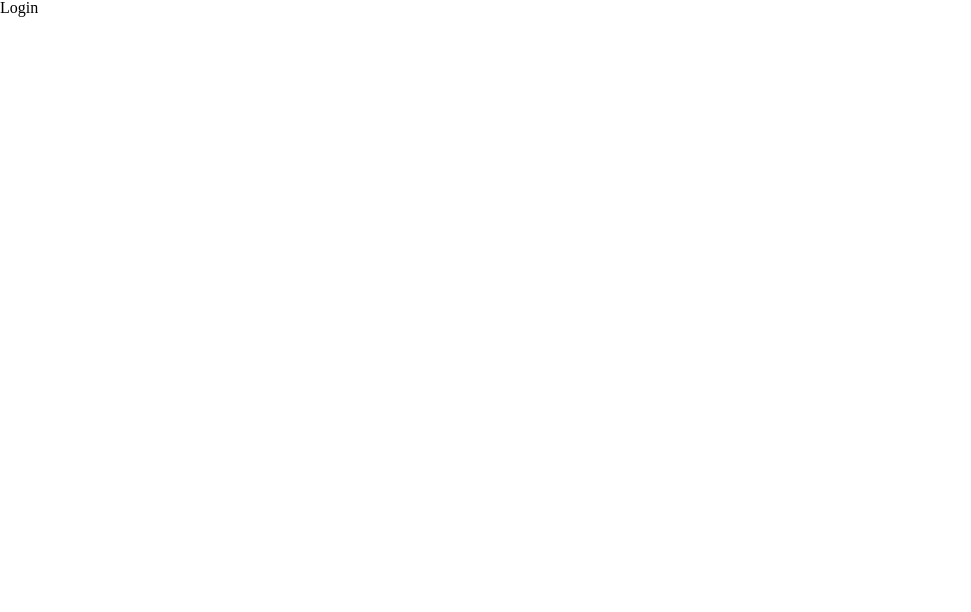
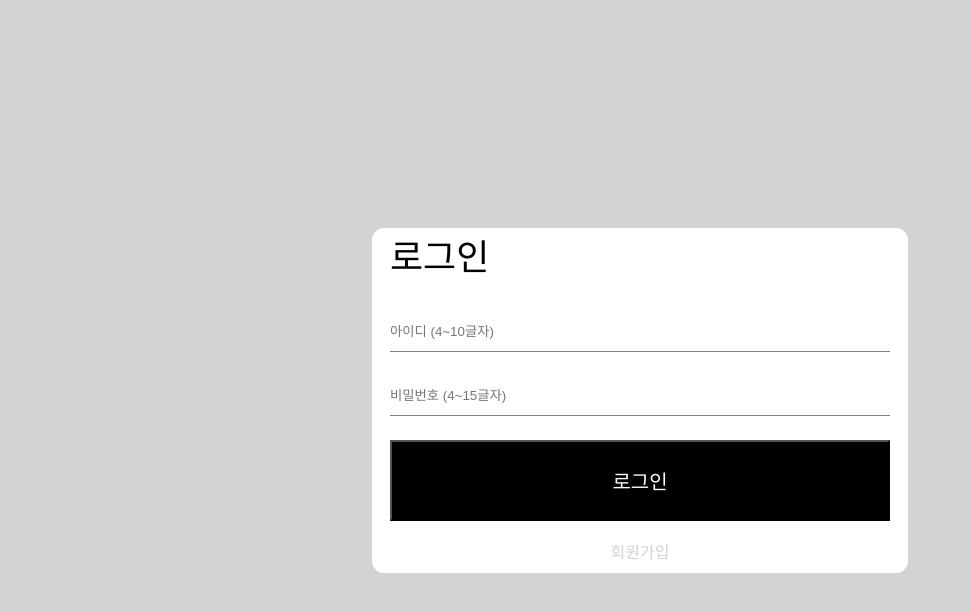
Before and after one commit to HuaHuaChiChi/fanletter_week4, a React (Create React App) app: page /login in a window 1280 px wide. Shown: the top 612 px of the page, without its empty margins (0-971 px from the left). Built offline with nearby package versions, Linux system fonts and the light colour scheme; data requests are answered from the project's data file.

Commit message:
feat : 로그인 ui 생성

```diff
--- /dev/null
+++ b/src/components/common/Button.jsx
@@ -0,0 +1,47 @@
+import styled, { css } from "styled-components";
+
+export default function Button({
+  text,
+  onClick = () => {},
+  size = "small",
+  disabled = null,
+}) {
+  return (
+    <BtnWrapper size={size}>
+      <button disabled={disabled} onClick={onClick}>
+        {text}
+      </button>
+    </BtnWrapper>
+  );
+}
+
+const BtnWrapper = styled.div`
+  display: flex;
+  justify-content: flex-end;
+  align-items: center;
+  & button {
+    background-color: black;
+    color: white;
+    font-size: 16px;
+    &:disabled {
+      background-color: lightgray;
+    }
+
+    cursor: pointer;
+    ${(props) => {
+      switch (props.size) {
+        case "large":
+          return css`
+            width: 100%;
+            font-size: 20px;
+            padding: 24px 36px;
+          `;
+        default:
+          return css`
+            width: auto;
+            padding: 6px 12px;
+          `;
+      }
+    }}
+  }
+`;
--- a/src/pages/Detail.jsx
+++ b/src/pages/Detail.jsx
@@ -3,7 +3,7 @@ import { useNavigate, useParams } from "react-router-dom";
 import BaseButton from "../style/common/BaseButton";
 import * as S from "../style/DetailStyle";
 import { useSelector, useDispatch } from "react-redux";
-import { delateData } from "../redux/modules/jsonSet";
+import { deleteData } from "../redux/modules/jsonSet";
 import { updateData } from "../redux/modules/jsonSet";
 
 function Detail() {
@@ -21,8 +21,8 @@ function Detail() {
   const [detailLetter] = data.filter((item) => item.id === id);
 
   const handleDelete = () => {
-    const deleteData = data.filter((item) => item.id !== id);
-    dispatch(delateData(deleteData));
+    const deletedLetter = data.filter((item) => item.id !== id);
+    dispatch(deleteData(deletedLetter));
     navigate("/");
   };
 
--- a/src/pages/Login.jsx
+++ b/src/pages/Login.jsx
@@ -1,5 +1,87 @@
+import { useState } from "react";
+import styled from "styled-components";
+import Button from "../components/common/Button";
+
 const Login = () => {
-  return <div>Login</div>;
+  const [inLogin, setInLogin] = useState(true);
+  return (
+    <Container>
+      <Form>
+        <Title>{inLogin ? "로그인" : "회원가입"}</Title>
+        <Input
+          name="id"
+          placeholder="아이디 (4~10글자)"
+          minLength={4}
+          maxLength={10}
+        />
+        <Input
+          name="password"
+          placeholder="비밀번호 (4~15글자)"
+          minLength={4}
+          maxLength={15}
+        />
+        {!inLogin && (
+          <Input
+            name="nickname"
+            placeholder="닉네임 (1~10글자)"
+            minLength={1}
+            maxLength={10}
+          />
+        )}
+        <Button text={inLogin ? "로그인" : "회원가입"} size="large" />
+        <ToggleMenu>
+          <span onClick={() => setInLogin((prev) => !prev)}>
+            {inLogin ? "회원가입" : "로그인"}
+          </span>
+        </ToggleMenu>
+      </Form>
+    </Container>
+  );
 };
 
+const Container = styled.div`
+  display: flex;
+  justify-content: center;
+  align-items: center;
+  height: 100vh;
+  background-color: lightgray;
+`;
+
+const Form = styled.form`
+  display: flex;
+  flex-direction: column;
+  padding: 12px 18px;
+  border-radius: 12px;
+  background-color: white;
+  width: 500px;
+`;
+
+const Title = styled.h1`
+  font-size: 36px;
+  margin-bottom: 36px;
+`;
+
+const Input = styled.input`
+  margin-bottom: 24px;
+  padding: 12px 0;
+  border: none;
+  border-bottom: 1px solid gray;
+  outline: none;
+`;
+
+const ToggleMenu = styled.div`
+  text-align: center;
+  font-size: 16px;
+  color: lightgray;
+  margin-top: 24px;
+  & span {
+    user-select: none;
+    cursor: pointer;
+    &:hover {
+      color: black;
+      font-weight: 700px;
+    }
+  }
+`;
+
 export default Login;
--- a/src/redux/config/configStore.js
+++ b/src/redux/config/configStore.js
@@ -1,10 +1,10 @@
-import { createStore } from "redux";
-import { combineReducers } from "redux";
-import jsonSet from "../modules/jsonSet";
+import jsonSetReducer from "../modules/jsonSet";
+import { configureStore } from "@reduxjs/toolkit";
 
-const rootReducer = combineReducers({
-  jsonSet: jsonSet,
+const store = configureStore({
+  reducer: {
+    jsonSet: jsonSetReducer,
+  },
 });
-const store = createStore(rootReducer);
 
 export default store;
--- a/src/redux/modules/jsonSet.js
+++ b/src/redux/modules/jsonSet.js
@@ -1,34 +1,4 @@
-const SET_DATA = "jsonSet/SET_DATA";
-const ADD_DATA = "jsonSet/ADD_DATA";
-const DELATE_DATA = "jsonSet/DELATE_DATA";
-const UPDATE_DATA = "jsonSet/UPDATE_DATA";
-const SET_SELECT = "jsonSet/SET_SELECT";
-
-// 액션 생성 함수
-export const setData = (data) => ({
-  type: SET_DATA,
-  payload: data,
-});
-
-export const addData = (data) => ({
-  type: ADD_DATA,
-  payload: data,
-});
-
-export const delateData = (data) => ({
-  type: DELATE_DATA,
-  payload: data,
-});
-
-export const updateData = (data) => ({
-  type: UPDATE_DATA,
-  payload: data,
-});
-
-export const selectMember = (member) => ({
-  type: SET_SELECT,
-  payload: member,
-});
+import { createSlice } from "@reduxjs/toolkit";
 
 // 초기 상태
 const initialState = {
@@ -36,37 +6,28 @@ const initialState = {
   selectMember: "카리나",
 };
 
-// 리듀서
-const jsonSet = (state = initialState, action) => {
-  switch (action.type) {
-    case SET_DATA:
-      return {
-        ...state,
-        data: action.payload,
-      };
-    case ADD_DATA:
-      return {
-        ...state,
-        data: [...state.data, action.payload],
-      };
-    case DELATE_DATA:
-      return {
-        ...state,
-        data: action.payload,
-      };
-    case UPDATE_DATA:
-      return {
-        ...state,
-        data: action.payload,
-      };
-    case SET_SELECT:
-      return {
-        ...state,
-        selectMember: action.payload,
-      };
-    default:
-      return state;
-  }
-};
+const jsonSetSlice = createSlice({
+  name: "jsonSet",
+  initialState,
+  reducers: {
+    setData: (state, action) => {
+      state.data = action.payload;
+    },
+    addData: (state, action) => {
+      state.data.push(action.payload);
+    },
+    deleteData: (state, action) => {
+      state.data = action.payload;
+    },
+    updateData: (state, action) => {
+      state.data = action.payload;
+    },
+    selectMember: (state, action) => {
+      state.selectMember = action.payload;
+    },
+  },
+});
 
-export default jsonSet;
+export const { setData, addData, deleteData, updateData, selectMember } =
+  jsonSetSlice.actions;
+export default jsonSetSlice.reducer;
--- a/src/shared/Router.js
+++ b/src/shared/Router.js
@@ -23,8 +23,8 @@ const Router = () => {
       <Routes>
         <Route path="/" element={<Main />} />
         <Route path="detail/:id" element={<Detail />} />
-        <Route path="/login" element={<Login />} />
-        <Route path="/profile" element={<Profile />} />
+        <Route path="login" element={<Login />} />
+        <Route path="profile" element={<Profile />} />
         <Route path="*" element={<Navigate replace to="/" />} />
       </Routes>
     </BrowserRouter>
```
